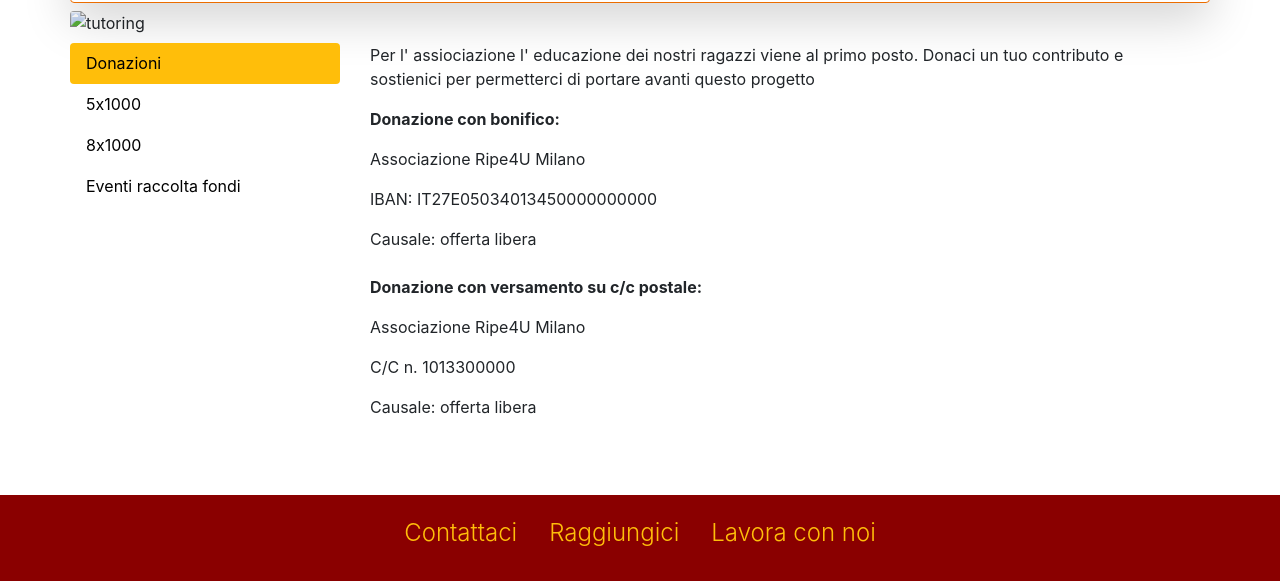
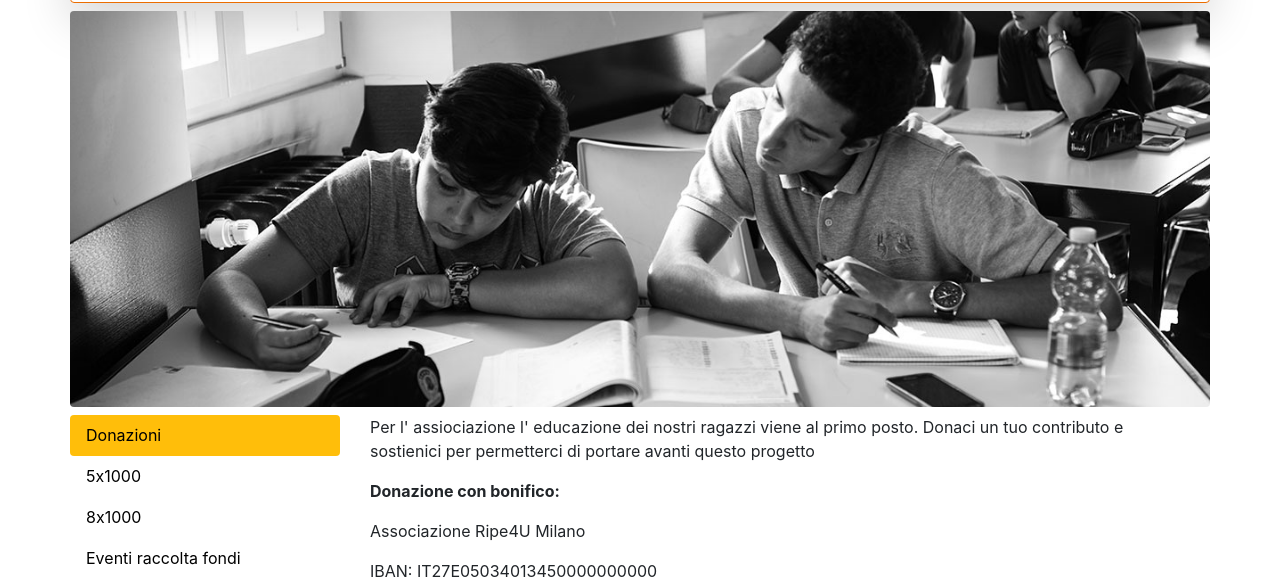
Before and after one commit to marcopremigit/HypermediaApplications, a plain HTML site: page website/public/pages/sostienici.html in a window 1280 px wide. Shown: the part 219-800 px from the top of the page. Drawn offline with Linux system fonts and the light colour scheme.

Commit message:
[Project] - Fixed img missing from previous folder refactoring

```diff
--- a/website/public/pages/sostienici.html
+++ b/website/public/pages/sostienici.html
@@ -57,7 +57,7 @@
                   <div class="header-rectangle mt-1 border col-12 align-middle text-center border-warning shadow-lg p-3bg-white rounded">
                   <h2 class = "my-2" style="color: #eb6d00;">Sostienici</h2>
                   </div>
-                  <img class="mt-2 mb-2 w-100 img-responsive rounded" src= "../resources/images/home-carousel0.jpg" alt="tutoring">
+                  <img class="mt-2 mb-2 w-100 img-responsive rounded" src= "../assets/img/home-carousel0.jpg" alt="tutoring">
               </div>
 
               <div class = "row">
```
